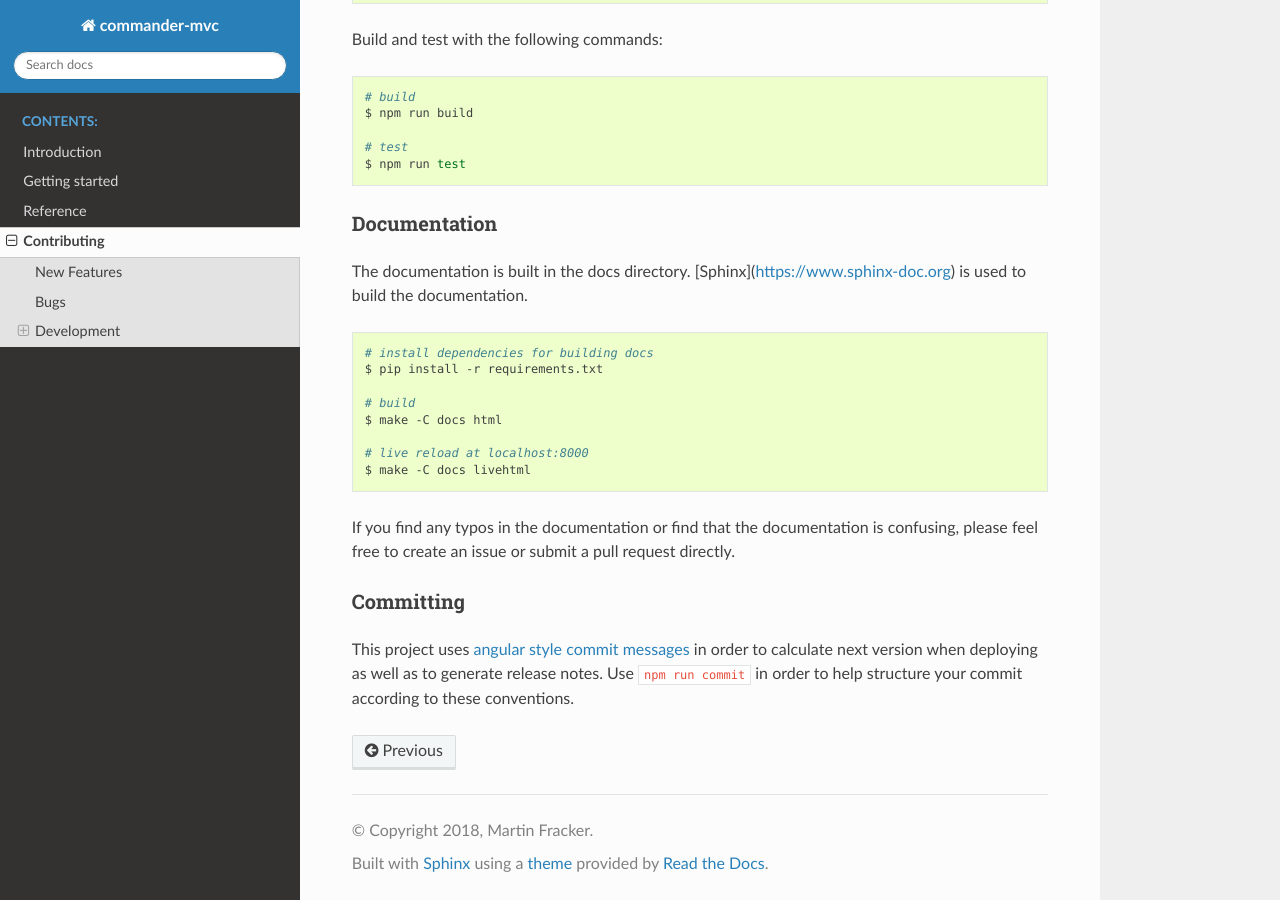
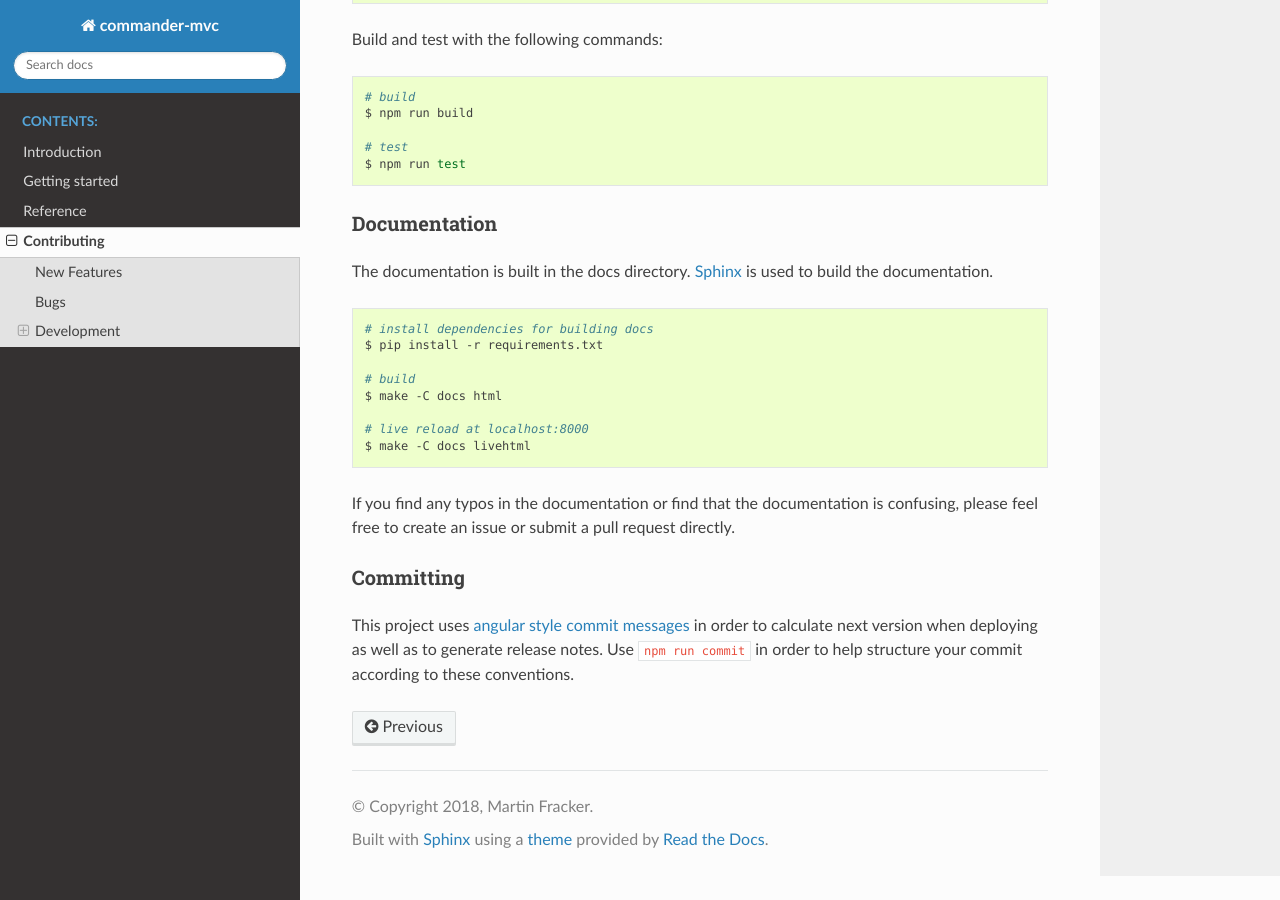
Before and after one commit to commander-mvc/commander-mvc, a Sphinx documentation site: the page built from docs/contributing.rst, in a window 1280 px wide and 900 px high, scrolled down 703 px. Built offline with Sphinx 7.4.7 and the Read the Docs theme 2.0.0, drawn with Linux system fonts in a browser that asks for light colours.

Commit message:
docs(contributing): change md link syntax to rst
Closes #12

```diff
--- a/docs/contributing.rst
+++ b/docs/contributing.rst
@@ -44,7 +44,7 @@ Documentation
 ~~~~~~~~~~~~~
 
 The documentation is built in the docs directory.
-[Sphinx](https://www.sphinx-doc.org) is used to build the documentation.
+`Sphinx <https://www.sphinx-doc.org>`_ is used to build the documentation.
 
 .. code-block:: bash
 
```
